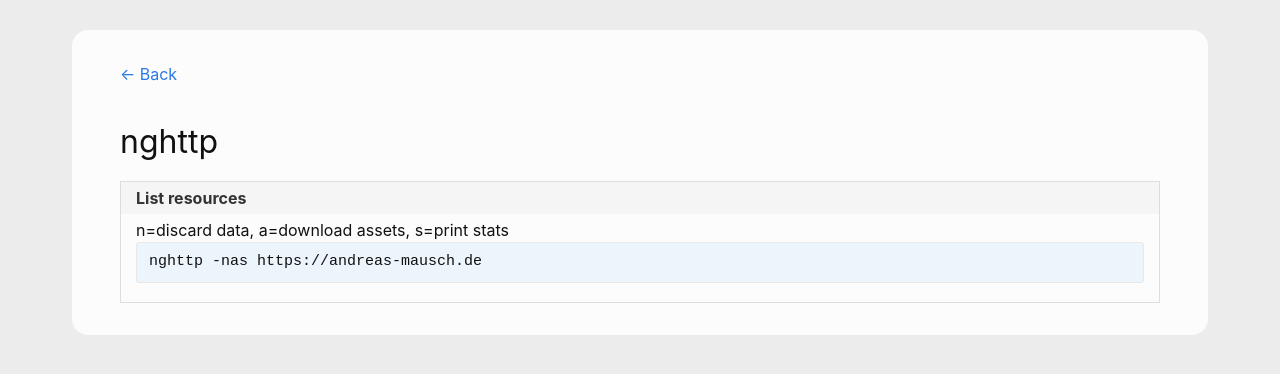
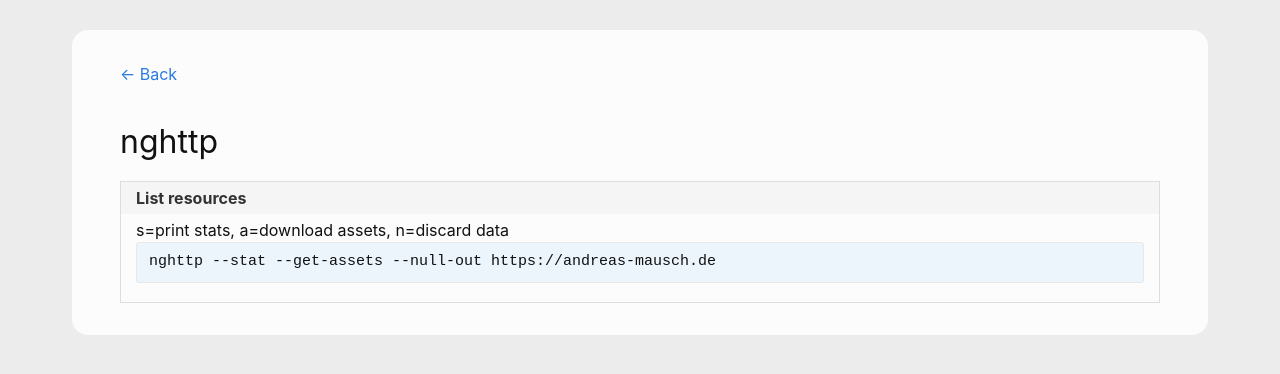
Before and after one commit to andreas-mausch/cheatsheets, a Jekyll site: the page built from _cheatsheets/nghttp.md, in a window 1280 px wide. Shown: the top 374 px of the page. Built offline with Jekyll 4.4.1, drawn with Linux system fonts in a browser that asks for light colours.

Commit message:
nghttp: Use long cli options

```diff
--- a/_cheatsheets/nghttp.md
+++ b/_cheatsheets/nghttp.md
@@ -4,5 +4,5 @@ tags: http2
 section:
   - name: List resources
     commands:
-      n=discard data, a=download assets, s=print stats: "nghttp -nas https://andreas-mausch.de"
+      s=print stats, a=download assets, n=discard data: "nghttp --stat --get-assets --null-out https://andreas-mausch.de"
 ---
```
